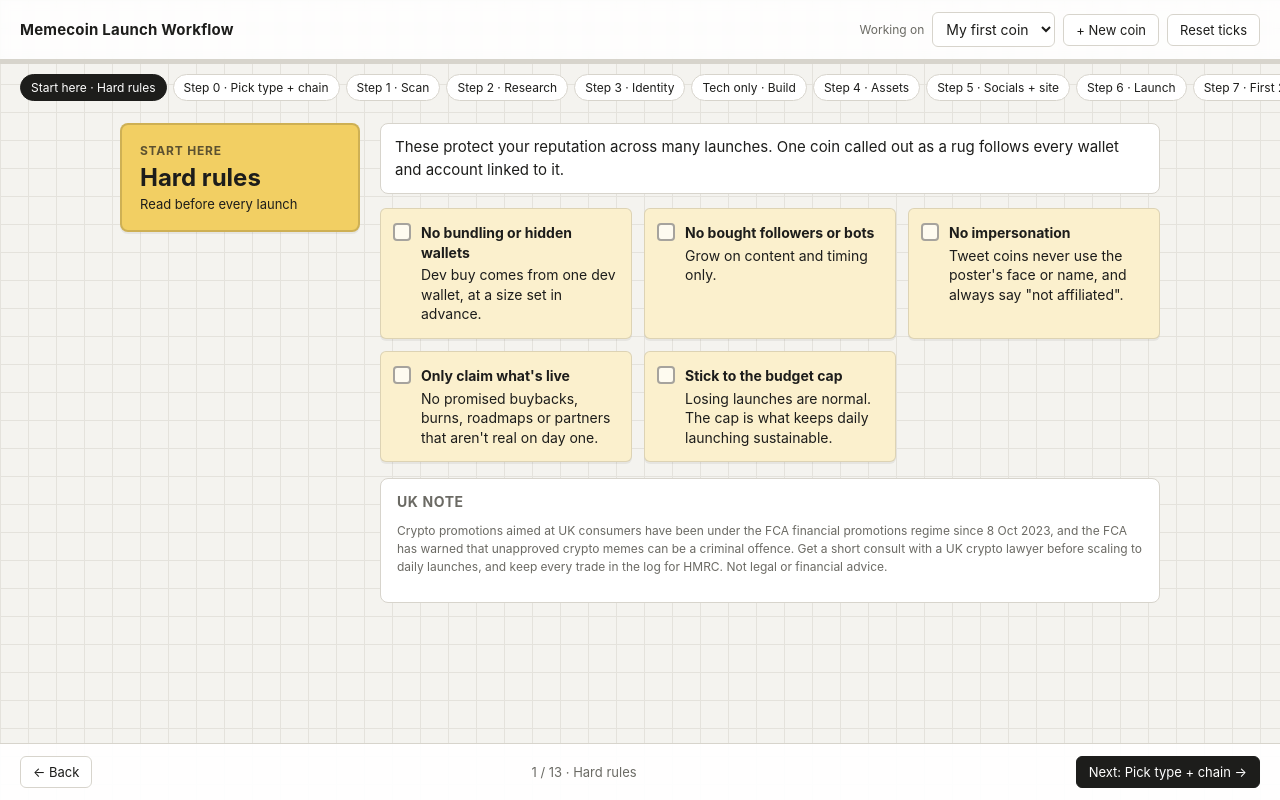
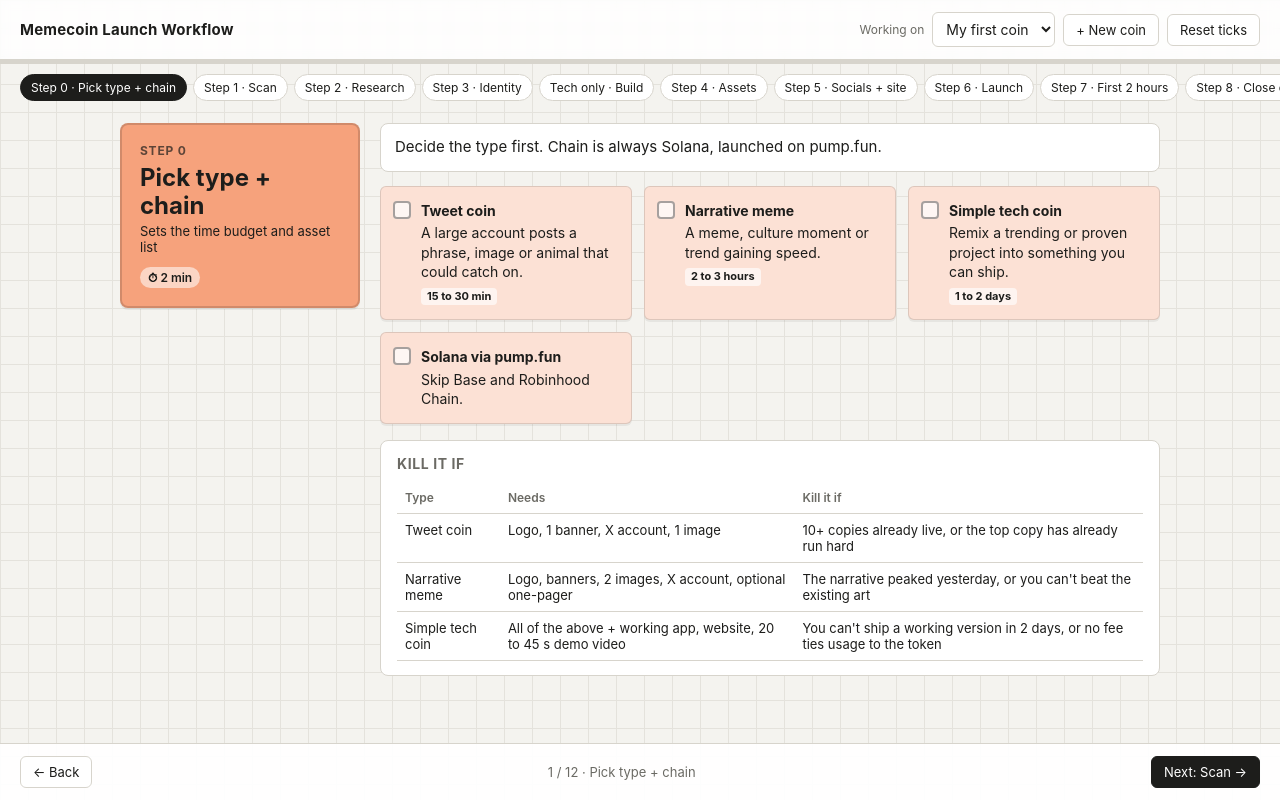
Before and after one commit to yazon-hue/meme-coin-workflow-, a plain HTML site: page index.html in a window 1280 px wide. Drawn offline with Linux system fonts and the light colour scheme.

Commit message:
Remove hard rules slide and UK note
Co-Authored-By: Claude Opus 5.5 <noreply@anthropic.com>
Claude-Session: https://claude.ai/code/session_0178LTgN8kjFMtzBdzYcpSTk

```diff
--- a/index.html
+++ b/index.html
@@ -97,17 +97,6 @@
 
 <script>
 const SLIDES = [
-  { key:"rules", num:"Start here", title:"Hard rules", sub:"Read before every launch", color:"--c9",
-    intro:"These protect your reputation across many launches. One coin called out as a rug follows every wallet and account linked to it.",
-    notes:[
-      ["No bundling or hidden wallets","Dev buy comes from one dev wallet, at a size set in advance."],
-      ["No bought followers or bots","Grow on content and timing only."],
-      ["No impersonation","Tweet coins never use the poster's face or name, and always say \"not affiliated\"."],
-      ["Only claim what's live","No promised buybacks, burns, roadmaps or partners that aren't real on day one."],
-      ["Stick to the budget cap","Losing launches are normal. The cap is what keeps daily launching sustainable."]
-    ],
-    extra:`<div class="panel"><h3>UK note</h3><p class="small">Crypto promotions aimed at UK consumers have been under the FCA financial promotions regime since 8 Oct 2023, and the FCA has warned that unapproved crypto memes can be a criminal offence. Get a short consult with a UK crypto lawyer before scaling to daily launches, and keep every trade in the log for HMRC. Not legal or financial advice.</p></div>`
-  },
   { key:"type", num:"Step 0", title:"Pick type + chain", sub:"Sets the time budget and asset list", color:"--c1", time:"2 min",
     intro:"Decide the type first. Chain is always Solana, launched on pump.fun.",
     notes:[
```
